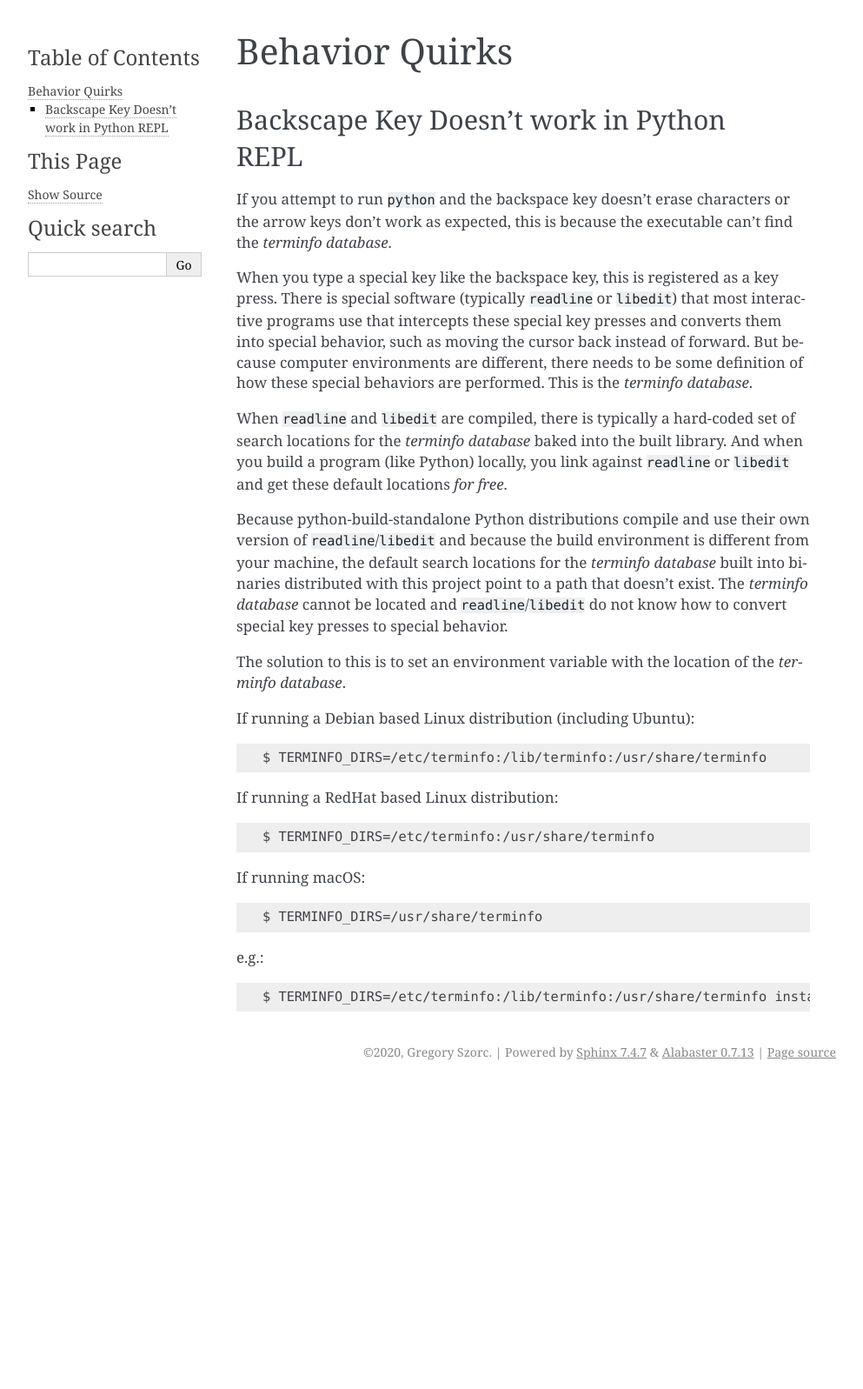
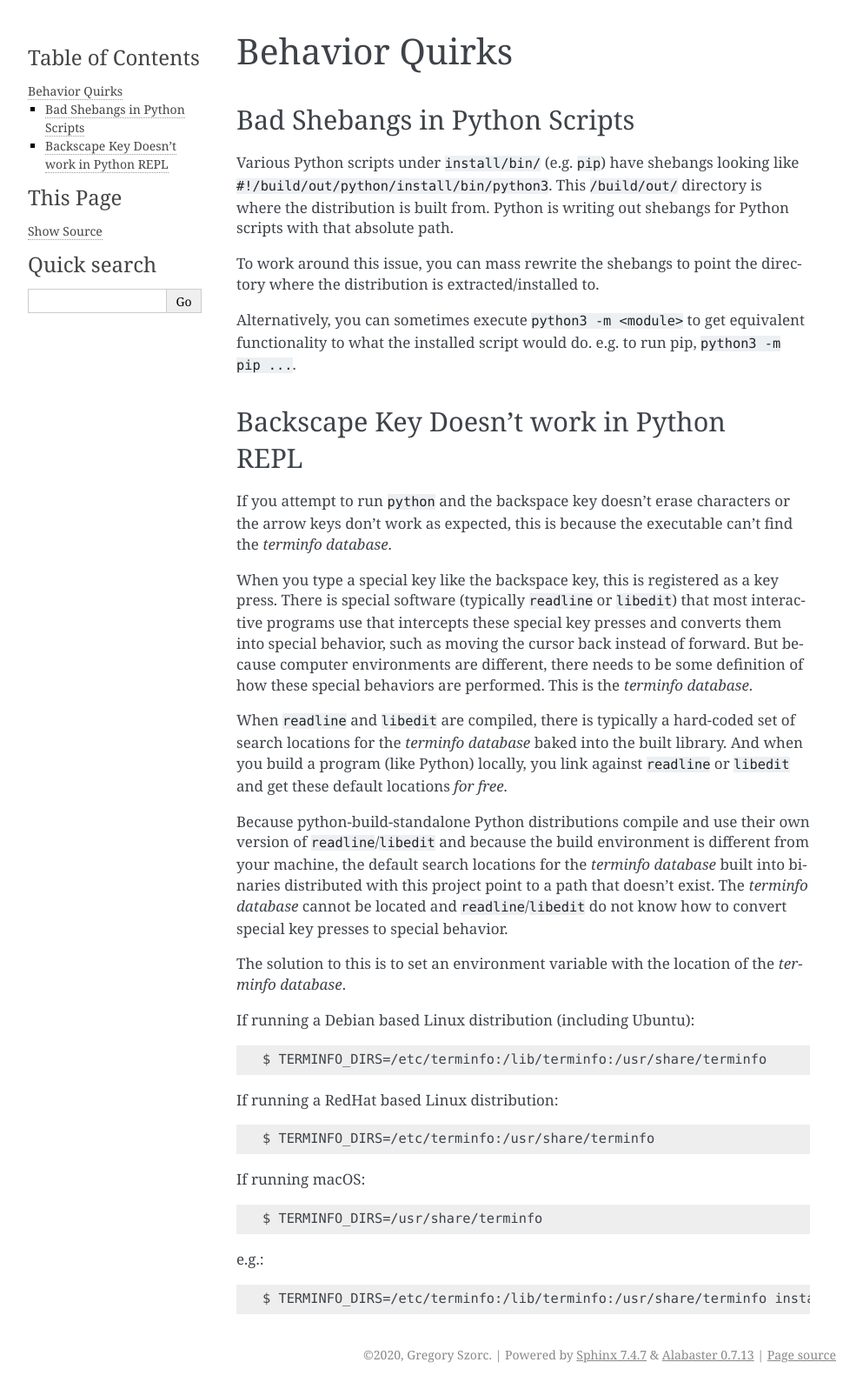
Before and after one commit to indygreg/python-build-standalone, a Sphinx documentation site: the page built from docs/quirks.rst, in a window 1280 px wide. Shown: the whole page at 87% size, without its empty margins (148-1141 px from the left). Built offline with Sphinx 7.4.7, drawn with Linux system fonts in a browser that asks for light colours; before the commit the page ends 1249 px from its top, so only the background shows below that.

Commit message:
docs: document bad shebangs in Python scripts

```diff
--- a/docs/quirks.rst
+++ b/docs/quirks.rst
@@ -3,6 +3,23 @@
 ===============
 Behavior Quirks
 ===============
+
+Bad Shebangs in Python Scripts
+==============================
+
+Various Python scripts under ``install/bin/`` (e.g. ``pip``) have
+shebangs looking like ``#!/build/out/python/install/bin/python3``.
+This ``/build/out/`` directory is where the distribution is built
+from. Python is writing out shebangs for Python scripts with
+that absolute path.
+
+To work around this issue, you can mass rewrite the shebangs to
+point the directory where the distribution is extracted/installed
+to.
+
+Alternatively, you can sometimes execute ``python3 -m <module>``
+to get equivalent functionality to what the installed script would
+do. e.g. to run pip, ``python3 -m pip ...``.
 
 Backscape Key Doesn't work in Python REPL
 =========================================
```
